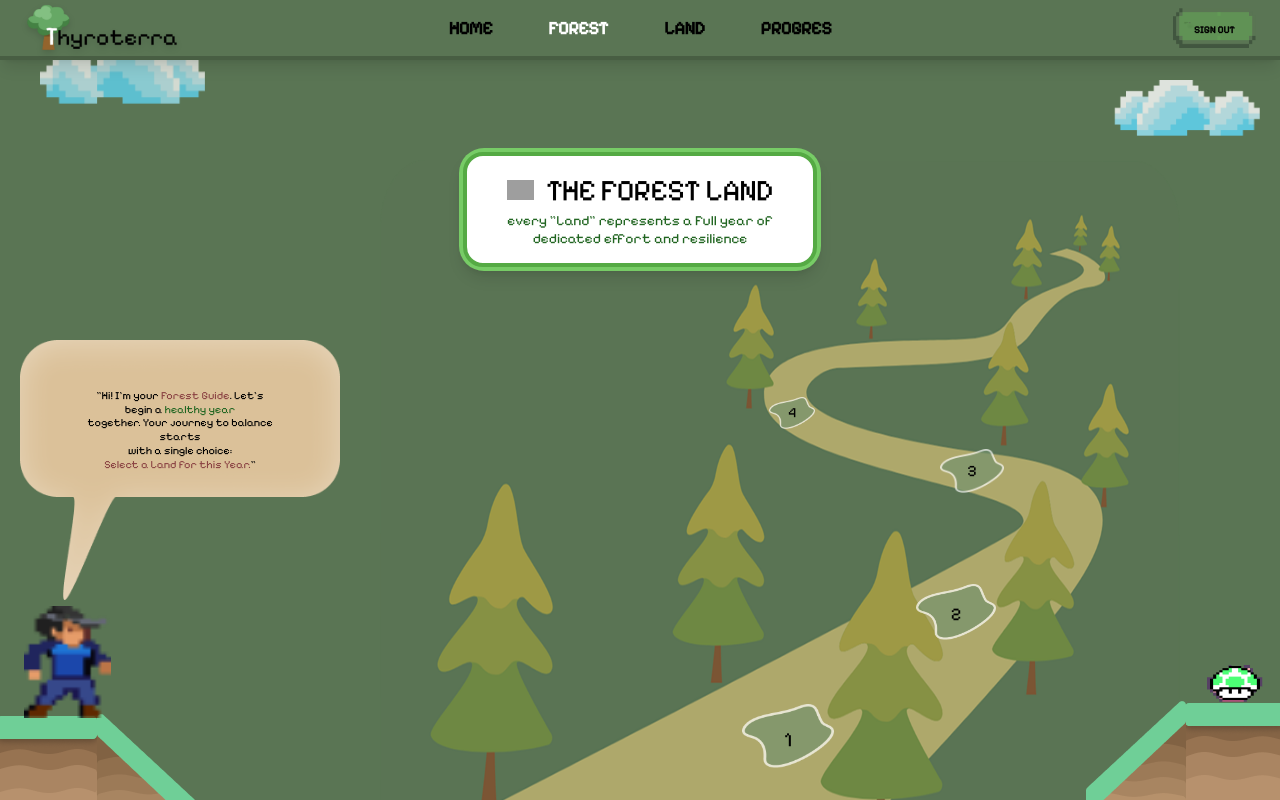
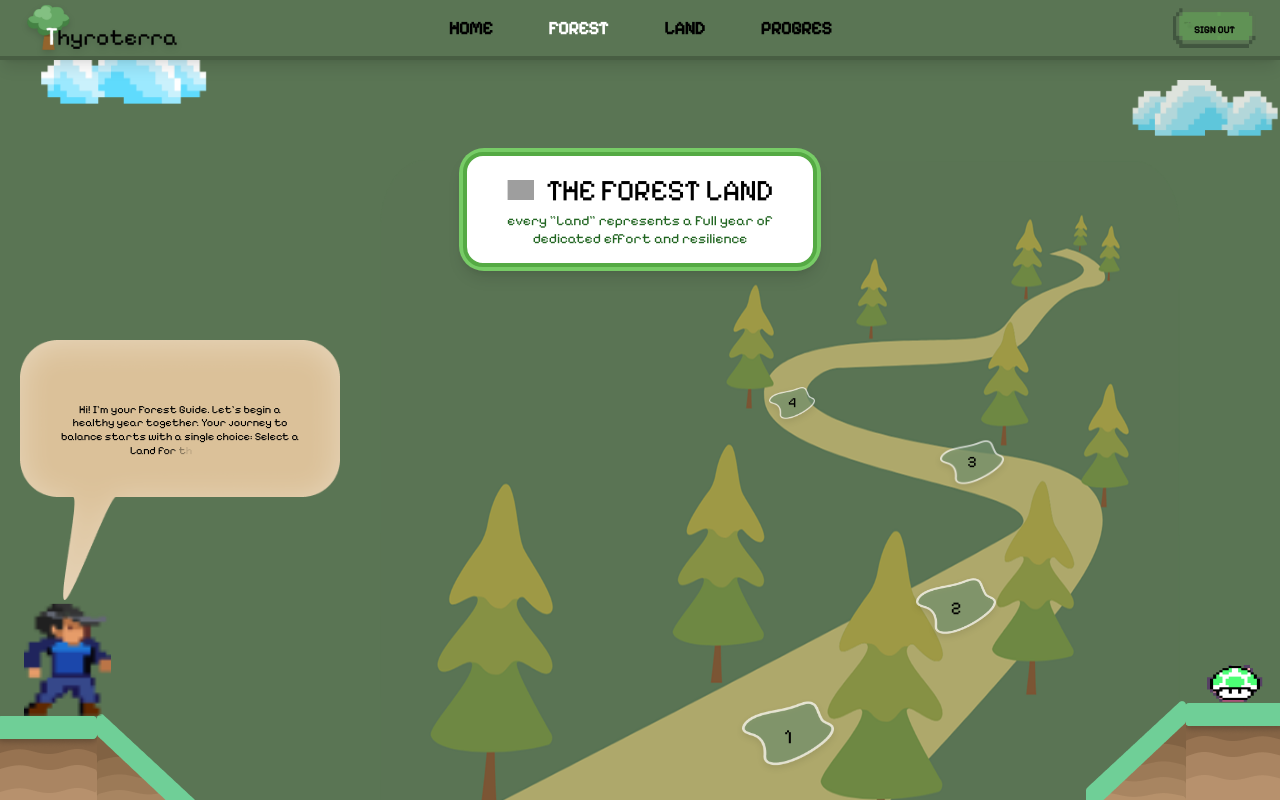
Before and after one commit to Ranianya/pexelis-Thyroterra, a React app in the folder frontend/: page /years in a window 1280 px wide. Built offline with nearby package versions, Linux system fonts and the light colour scheme; grey boxes are pictures that could not be loaded; the HTML template or start-up script is replaced by a standard one.

Commit message:
add animation

```diff
--- a/frontend/src/components/About.jsx
+++ b/frontend/src/components/About.jsx
@@ -1,14 +1,28 @@
 import React from 'react';
 import { Link } from 'react-router-dom';
+import { motion } from 'framer-motion'; // On importe motion
 
 const About = () => {
   return (
-    <section id='hero' className='mt-14 w-full relative'>
+    <section id='hero' className='mt-14 w-full relative overflow-hidden'> {/* overflow-hidden pour éviter le scroll horizontal */}
       <div className='flex flex-col items-center justify-center font-pixel px-0 '>
         <div className='w-full max-w'>
 
+          {/* NUAGE 1 : Flotte de gauche à droite */}
           <div className='w-full relative h-15 pt-30'>
-            <img src="/cloud.png" alt="Cloud" className='absolute left-10 h-12 md:h-16' />
+            <motion.img
+              src="/cloud.png"
+              alt="Cloud"
+              className='absolute left-10 h-12 md:h-16'
+              animate={{
+                x: [0, 50, 0], // Se déplace de 50px vers la droite
+              }}
+              transition={{
+                duration: 6,
+                repeat: Infinity,
+                ease: "easeInOut"
+              }}
+            />
           </div>
 
           <div className='flex justify-end'>
@@ -39,8 +53,22 @@ const About = () => {
           <p>"Your journey isn't just a calendar; it's a masterpiece in progress."</p>
         </div>
 
+        {/* NUAGE 2 : Flotte de droite à gauche (effet miroir) */}
         <div className='w-full relative h-15 pt-30'>
-          <img src="/cloud.png" alt="Cloud" className='absolute right-10 h-12 md:h-16' />
+          <motion.img
+            src="/cloud.png"
+            alt="Cloud"
+            className='absolute right-10 h-12 md:h-16'
+            animate={{
+              x: [0, -40, 0], // Se déplace vers la gauche
+              y: [0, 10, 0]   // Petit mouvement vertical en plus
+            }}
+            transition={{
+              duration: 8,
+              repeat: Infinity,
+              ease: "easeInOut"
+            }}
+          />
         </div>
 
         <div className='flex justify-start h-15 w-full'>
@@ -48,13 +76,37 @@ const About = () => {
         </div>
 
        <div className='mt-5 flex justify-center pb-10'>
-          {/* Utilisation de Link pour la navigation */}
   <Link to="/signin">
-            <button className='mt-10 bg-[#bcc7ba] text-[#0a2310] font-pixel px-10 py-2
+    <motion.button
+      // Animation constante : le bouton "respire" (pulse)
+      animate={{
+        scale: [1, 1.05, 1],
+      }}
+      transition={{
+        duration: 2,
+        repeat: Infinity,
+        ease: "easeInOut"
+      }}
+      // Interaction survol : il s'agrandit légèrement
+      whileHover={{
+        scale: 1.1,
+        filter: "brightness(1.1)",
+      }}
+      // Interaction clic : il s'écrase (style bouton arcade)
+      whileTap={{
+        scale: 0.9,
+        y: 5 // Effet d'enfoncement
+      }}
+      className='mt-10 bg-[#bcc7ba] text-[#0a2310] font-pixel px-10 py-2
                  rounded-full border-[12px] border-[#607456]
-                               hover:scale-105 transition-transform duration-200 '>
-              Get Start
-            </button>
+                 shadow-[0_8px_0_0_#4a5a42] active:shadow-none
+                 transition-all duration-100 relative'
+    >
+      <span className='drop-shadow-md'>Get Started</span>
+
+      {/* Petit reflet brillant style jeu rétro */}
+      <div className='absolute top-1 left-4 w-2/3 h-1 bg-white/30 rounded-full' />
+    </motion.button>
   </Link>
 </div>
       </div>
--- a/frontend/src/components/Infos.jsx
+++ b/frontend/src/components/Infos.jsx
@@ -1,17 +1,41 @@
 import React from 'react'
+import { motion } from 'framer-motion'
 
 const Infos = () => {
+  // Animation de flottaison (douce montée et descente)
+  const floatingAnim = (delay) => ({
+    y: [0, -15, 0],
+    transition: {
+      duration: 4,
+      repeat: Infinity,
+      ease: "easeInOut",
+      delay: delay
+    }
+  });
+
+  // Animation d'entrée au scroll
+  const fadeInUp = {
+    hidden: { opacity: 0, y: 40 },
+    visible: { opacity: 1, y: 0, transition: { duration: 0.8, ease: "easeOut" } }
+  };
+
   return (
-    <section id='story' className='pb-20 font-pixel '>
-      {/* On utilise items-start pour l'alignement de base,
-         et gap-6 pour l'espace entre les cartes
-      */}
-      <div  className='flex flex-wrap justify-center items-start gap-20 px-10'>
+    <section id='story' className='pb-20 font-pixel'>
+      <motion.div
+        initial="hidden"
+        whileInView="visible"
+        viewport={{ once: true, amount: 0.2 }}
+        className='flex flex-wrap justify-center items-start gap-20 px-10'
+      >
 
         {/* 1. Daily: The Life Spot */}
-        <div className='bg-[#a8b6a4] mt-24 p-8 rounded-[30px] max-w-[350px] h-[400px] shadow-lg'>
+        <motion.div
+          variants={fadeInUp}
+          animate={floatingAnim(0)}
+          className='bg-[#a8b6a4] mt-24 p-8 rounded-[30px] max-w-[350px] h-[400px] shadow-lg hover:shadow-2xl transition-shadow'
+        >
           <div className='flex flex-col gap-7 text-center items-center'>
-            <div className='bg-[#99f6b4] p-2 rounded-full'>
+            <div className='bg-[#99f6b4] p-2 rounded-full shadow-[0_0_15px_rgba(153,246,180,0.5)]'>
               <img src="/icon.png" alt="Icon" className='h-8 w-8' />
             </div>
             <h3 className='text-lg text-[#0a2310] leading-tight'>Daily: The Life Spot</h3>
@@ -19,13 +43,16 @@ const Infos = () => {
               Every morning you take your medication, you nourish a Life Spot. A simple ritual that plants a seed of energy in your world.
             </p>
           </div>
-        </div>
+        </motion.div>
 
-        {/* 2. Monthly: The Floating Land (La carte du milieu) */}
-        {/* mt-12 au lieu de mt-24 pour la faire monter */}
-        <div className='bg-[#a8b6a4] mt-12 p-8 rounded-[30px] max-w-[350px] h-[400px] shadow-lg border-2 border-white/10'>
+        {/* 2. Monthly: The Floating Land */}
+        <motion.div
+          variants={fadeInUp}
+          animate={floatingAnim(0.5)} // Délai différent pour un effet organique
+          className='bg-[#a8b6a4] mt-12 p-8 rounded-[30px] max-w-[350px] h-[400px] shadow-lg border-2 border-white/10 hover:shadow-2xl transition-shadow'
+        >
           <div className='flex flex-col gap-7 text-center items-center'>
-            <div className='bg-[#99f6b4] p-2 rounded-full'>
+            <div className='bg-[#99f6b4] p-2 rounded-full shadow-[0_0_15px_rgba(153,246,180,0.5)]'>
               <img src="/icon.png" alt="Icon" className='h-8 w-8' />
             </div>
             <h3 className='text-lg text-[#0a2310] leading-tight'>Monthly: The Floating Land</h3>
@@ -33,12 +60,16 @@ const Infos = () => {
               After 30 days of consistency, your spots merge to form a unique Floating Island. Every month is a new territory to explore.
             </p>
           </div>
-        </div>
+        </motion.div>
 
         {/* 3. Yearly: The Big Land */}
-        <div className='bg-[#a8b6a4] mt-24 p-8 rounded-[30px] max-w-[350px] h-[400px] shadow-lg'>
+        <motion.div
+          variants={fadeInUp}
+          animate={floatingAnim(1)} // Délai encore différent
+          className='bg-[#a8b6a4] mt-24 p-8 rounded-[30px] max-w-[350px] h-[400px] shadow-lg hover:shadow-2xl transition-shadow'
+        >
           <div className='flex flex-col gap-7 text-center items-center'>
-            <div className='bg-[#99f6b4] p-2 rounded-full'>
+            <div className='bg-[#99f6b4] p-2 rounded-full shadow-[0_0_15px_rgba(153,246,180,0.5)]'>
               <img src="/icon.png" alt="Icon" className='h-8 w-8' />
             </div>
             <h3 className='text-lg text-[#0a2310] leading-tight'>Yearly: The Big Land</h3>
@@ -46,9 +77,9 @@ const Infos = () => {
               Twelve islands unite into a Big Land. This continent represents one full year of effort, turning a chronic condition into a thriving ecosystem.
             </p>
           </div>
-        </div>
+        </motion.div>
 
-      </div>
+      </motion.div>
     </section>
   )
 }
--- a/frontend/src/pages/FAQSystem.jsx
+++ b/frontend/src/pages/FAQSystem.jsx
@@ -215,9 +215,9 @@ const FAQSystem = () => {
       {/* --- HEADER RESPONSIVE --- */}
       <header className="w-full max-w-6xl flex justify-between items-center p-4 z-50">
         {/* Logo */}
-        <div className="w-12 h-12 sm:w-16 sm:h-16 flex-shrink-0">
+        <div className="w-20 h-20 sm:w-20 sm:h-20 flex-shrink-0">
           <img
-            src="./logo.png"
+            src="/logo.png"
             alt="logo"
             className="w-full h-full object-contain cursor-pointer active:scale-95 transition-transform"
             onClick={() => navigate('/home')}
--- a/frontend/src/pages/Years.jsx
+++ b/frontend/src/pages/Years.jsx
@@ -1,32 +1,65 @@
 import React from 'react'
 import { Link } from 'react-router-dom'
 import Navbar2 from '../components/Navbar2'
+import { motion } from 'framer-motion'
 
 const Years = () => {
+  // Texte à animer
+  const sentence = "Hi! I'm your Forest Guide. Let's begin a healthy year together. Your journey to balance starts with a single choice: Select a Land for this Year.";
+
+  // Variantes pour l'animation lettre par lettre
+  const containerVariants = {
+    hidden: { opacity: 1 },
+    visible: {
+      transition: {
+        staggerChildren: 0.04, // Vitesse de frappe
+      },
+    },
+  };
+
+  const letterVariants = {
+    hidden: { opacity: 0 },
+    visible: { opacity: 1 },
+  };
+
   return (
     <section id='years' className='bg-[#5A7554] relative w-full min-h-[800px] overflow-hidden flex flex-col font-pixel'>
       <Navbar2/>
 
       {/* 1. LES NUAGES */}
       <div className='w-full relative h-32'>
-        <img
+        <motion.img
           src="/cloud.png"
           alt="Cloud"
-          className='absolute top-10 left-10 h-12 md:h-16 z-10 animate-pulse'
+          className='absolute top-10 left-10 h-12 md:h-16 z-10'
+          animate={{ x: [0, 20, 0] }}
+          transition={{ duration: 6, repeat: Infinity, ease: "easeInOut" }}
         />
-        <img
+        <motion.img
           src="/cloud.png"
           alt="Cloud"
           className='absolute top-20 right-5 h-10 md:h-14 z-10 scale-x-[-1] opacity-80'
+          animate={{ x: [0, -25, 0] }}
+          transition={{ duration: 8, repeat: Infinity, ease: "easeInOut" }}
         />
       </div>
 
       {/* BANDEAU "THE FOREST LAND" */}
       <div className='flex justify-center z-20 mt-5'>
-        <div className='bg-[#77cc66] p-1 rounded-[25px] shadow-lg'>
+        <motion.div
+          initial={{ y: -50, opacity: 0 }}
+          animate={{ y: 0, opacity: 1 }}
+          className='bg-[#77cc66] p-1 rounded-[25px] shadow-lg'
+        >
           <div className='bg-white px-10 py-4 rounded-[20px] border-4 border-[#55aa44] text-center'>
             <div className='flex items-center justify-center gap-3 mb-1'>
-              <img src="/arrow-pixel.png" alt="" className='h-5 w-auto' />
+              <motion.img
+                src="/arrow-pixel.png"
+                alt=""
+                className='h-5 w-auto'
+                animate={{ x: [-4, 4, -4] }}
+                transition={{ duration: 1.5, repeat: Infinity }}
+              />
               <h1 className='text-3xl font-pixel text-black uppercase tracking-tight'>
                 The Forest Land
               </h1>
@@ -36,74 +69,102 @@ const Years = () => {
               dedicated effort and resilience
             </p>
           </div>
-        </div>
+        </motion.div>
       </div>
 
-     {/* 2. DÉCOR DE FOND ET BLOBS CLIQUABLES */}
-<div className='absolute bottom-0 left-95 z-10'> {/* Changé z-0 en z-10 */}
+      {/* 2. DÉCOR DE FOND ET BLOBS CLIQUABLES (Tes positions originales) */}
+      <div className='absolute bottom-0 left-95 z-10'>
         <img
           src="/years.png"
           alt="background landscape"
           className='h-160 w-[800px] block opacity-80'
         />
 
-  {/* Blob 1 - On force le z-50 pour qu'il soit au-dessus de tout */}
-  <Link
-    to="/months"
-    className='absolute bottom-[5%] left-[45%] z-50 w-24 h-16 flex items-center justify-center transition-transform hover:scale-110 active:scale-95 cursor-pointer pointer-events-auto'
+        {/* Blob 1 */}
+        <Link to="/months" className='absolute bottom-[5%] left-[45%] z-50 w-24 h-16 flex items-center justify-center pointer-events-auto'>
+          <motion.div
+            className='relative w-full h-full flex items-center justify-center'
+            animate={{ y: [0, -10, 0] }}
+            transition={{ duration: 3, repeat: Infinity, ease: "easeInOut" }}
+            whileHover={{ scale: 1.2 }}
           >
-    <img src="/Blob.png" alt="" className='absolute inset-0 w-full h-full object-contain' />
+            <img src="/Blob.png" alt="" className='absolute inset-0 w-full h-full object-contain drop-shadow-md' />
             <span className='relative text-black text-xl font-pixel pt-2'>1</span>
+          </motion.div>
         </Link>
 
         {/* Blob 2 */}
-  <Link
-    to="/months"
-    className='absolute bottom-[25%] left-[67%] z-50 w-20 h-14 flex items-center justify-center transition-transform hover:scale-110 active:scale-95 cursor-pointer pointer-events-auto'
+        <Link to="/months" className='absolute bottom-[25%] left-[67%] z-50 w-20 h-14 flex items-center justify-center pointer-events-auto'>
+          <motion.div
+            className='relative w-full h-full flex items-center justify-center'
+            animate={{ y: [0, -10, 0] }}
+            transition={{ duration: 3, repeat: Infinity, ease: "easeInOut", delay: 0.3 }}
+            whileHover={{ scale: 1.2 }}
           >
-    <img src="/Blob.png" alt="" className='absolute inset-0 w-full h-full object-contain' />
+            <img src="/Blob.png" alt="" className='absolute inset-0 w-full h-full object-contain drop-shadow-md' />
             <span className='relative text-black text-lg font-pixel pt-1'>2</span>
+          </motion.div>
         </Link>
 
         {/* Blob 3 */}
-  <Link
-    to="/months"
-    className='absolute bottom-[48%] left-[70%] z-50 w-16 h-11 flex items-center justify-center transition-transform hover:scale-110 active:scale-95 cursor-pointer pointer-events-auto'
+        <Link to="/months" className='absolute bottom-[48%] left-[70%] z-50 w-16 h-11 flex items-center justify-center pointer-events-auto'>
+          <motion.div
+            className='relative w-full h-full flex items-center justify-center'
+            animate={{ y: [0, -10, 0] }}
+            transition={{ duration: 3, repeat: Infinity, ease: "easeInOut", delay: 0.6 }}
+            whileHover={{ scale: 1.2 }}
           >
-    <img src="/Blob.png" alt="" className='absolute inset-0 w-full h-full object-contain' />
+            <img src="/Blob.png" alt="" className='absolute inset-0 w-full h-full object-contain drop-shadow-md' />
             <span className='relative text-black text-base font-pixel'>3</span>
+          </motion.div>
         </Link>
 
         {/* Blob 4 */}
-  <Link
-    to="/months"
-    className='absolute bottom-[58%] left-[48%] z-50 w-14 h-8 flex items-center justify-center transition-transform hover:scale-110 active:scale-95 cursor-pointer pointer-events-auto'
+        <Link to="/months" className='absolute bottom-[58%] left-[48%] z-50 w-14 h-8 flex items-center justify-center pointer-events-auto'>
+          <motion.div
+            className='relative w-full h-full flex items-center justify-center'
+            animate={{ y: [0, -10, 0] }}
+            transition={{ duration: 3, repeat: Infinity, ease: "easeInOut", delay: 0.9 }}
+            whileHover={{ scale: 1.2 }}
           >
-    <img src="/Blob.png" alt="" className='absolute inset-0 w-full h-full object-contain' />
+            <img src="/Blob.png" alt="" className='absolute inset-0 w-full h-full object-contain drop-shadow-md' />
             <span className='relative text-black text-sm font-pixel'>4</span>
+          </motion.div>
         </Link>
       </div>
 
-      {/* 3. LE CONTENU AU SOL (Avec la bulle du guide) */}
+      {/* 3. LE CONTENU AU SOL (Bulle avec texte lettre par lettre) */}
       <div className='mt-auto relative z-10 w-full'>
-        <div className='absolute bottom-[110px] left-5 w-[320px] h-[200px] flex items-center justify-center p-6 text-center z-30'>
-          <img src="/shapetalk.png" alt="" className='absolute inset- mb-60 w-full h-100 object-contain' />
-          <p className='relative font-pixel text-[11px] leading-tight text-black mb-80'>
-            "Hi! I'm your <span className='text-[#8b4444]'>Forest Guide</span>. Let's <br />
-            begin a <span className='text-[#226622]'>healthy year</span> <br />
-            together. Your journey to balance <br />
-            starts <br />
-            with a single choice: <br />
-            <span className='text-[#8b4444]'>Select a Land for this Year.</span>"
-          </p>
-        </div>
+        <motion.div
+          initial={{ opacity: 0, scale: 0.8 }}
+          whileInView={{ opacity: 1, scale: 1 }}
+          viewport={{ once: true }}
+          className='absolute bottom-[110px] left-5 w-[320px] h-[200px] flex items-center justify-center p-6 text-center z-30'
+        >
+          <img src="/shapetalk.png" alt="" className='absolute mb-60 w-full h-100 object-contain' />
+
+          <motion.p
+            className='relative font-pixel text-[11px] leading-tight text-black mb-80 px-4'
+            variants={containerVariants}
+            initial="hidden"
+            animate="visible"
+          >
+            {sentence.split("").map((char, index) => (
+              <motion.span key={index} variants={letterVariants}>
+                {char}
+              </motion.span>
+            ))}
+          </motion.p>
+        </motion.div>
 
         <div className='flex justify-between items-end w-full'>
           <div className='relative flex items-end'>
-            <img
+            <motion.img
               src="/person.png"
               alt="character"
               className='absolute bottom-[10px] left-6 h-28 w-auto z-20 mb-18'
+              animate={{ y: [0, -4, 0] }}
+              transition={{ duration: 2, repeat: Infinity, ease: "easeInOut" }}
             />
             <img src="/left.png" alt="left element" className='h-auto relative z-10' />
           </div>
@@ -117,4 +178,4 @@ const Years = () => {
   )
 }
 
-export default Years
+export default Years;
```
Also changed, not shown: frontend/src/pages/Days.jsx (+74 -31 lines), frontend/src/pages/Months.jsx (+80 -56 lines). Lines whose indentation alone changed are shown as unchanged.
